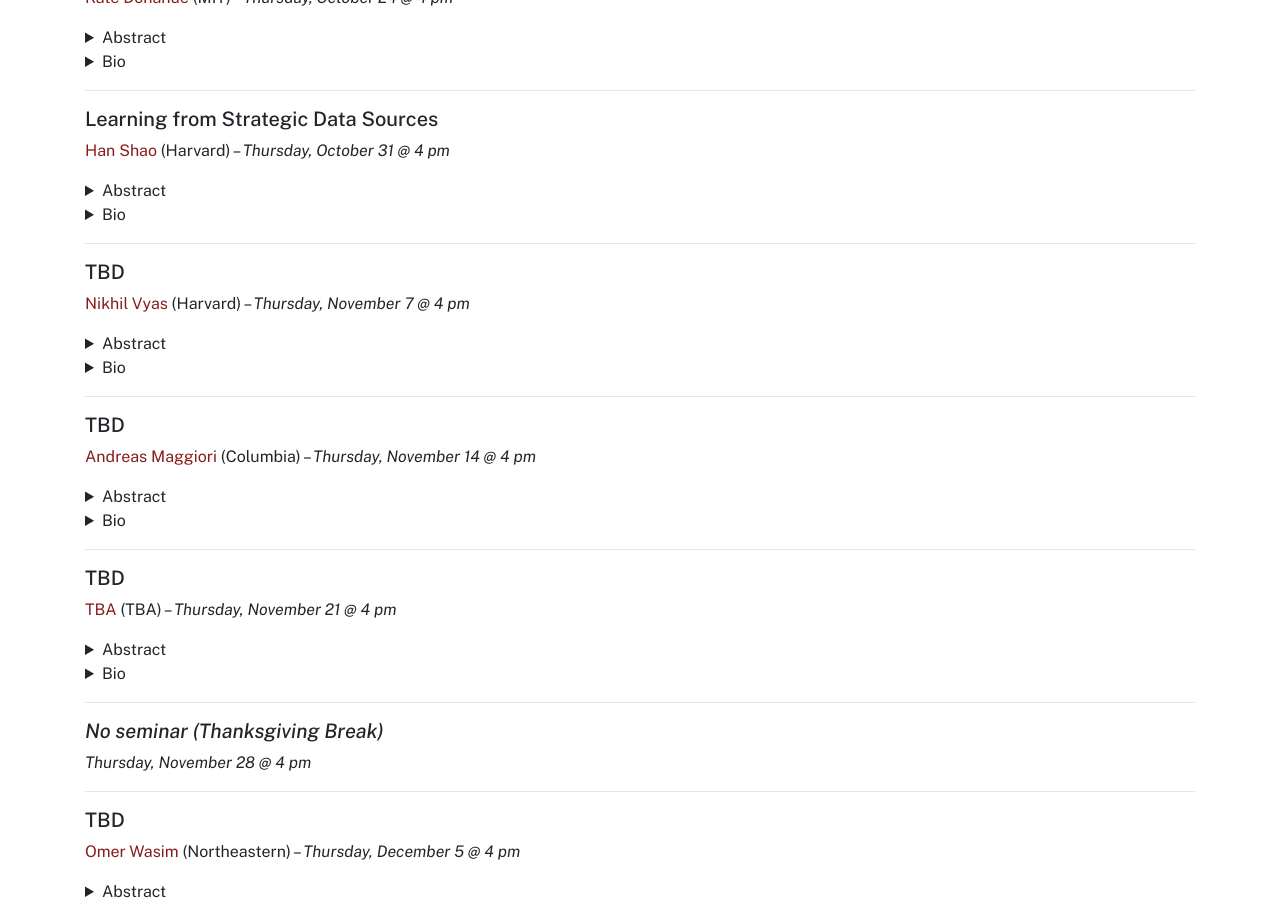
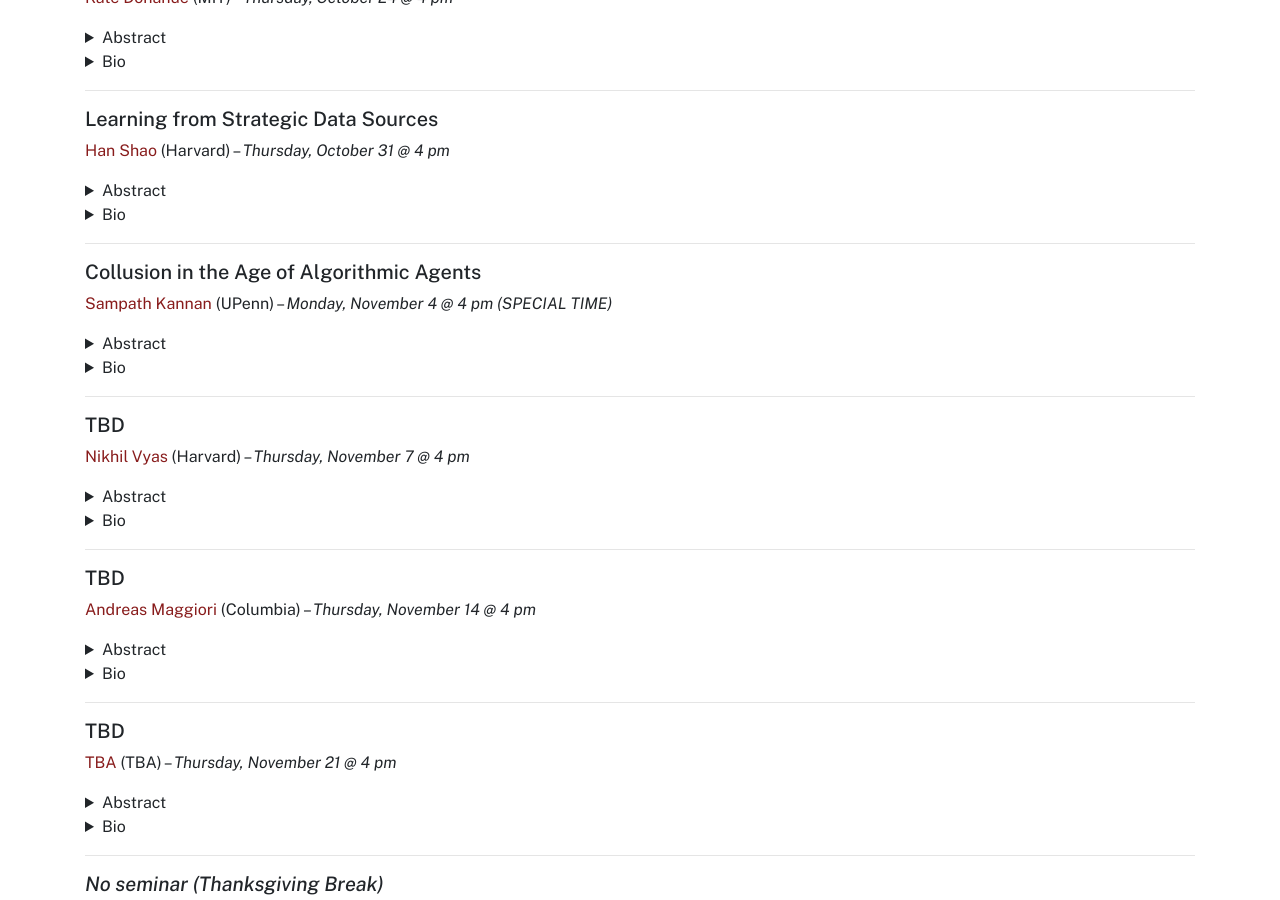
Before and after one commit to umass-theory/umass-theory.github.io, a Jekyll site: the page built from seminar.md, in a window 1280 px wide and 900 px high, scrolled down 1726 px. Built offline with Jekyll 4.4.1, drawn with Linux system fonts in a browser that asks for light colours.

Commit message:
Update seminar.md

```diff
--- a/seminar.md
+++ b/seminar.md
@@ -181,6 +181,30 @@
 
 <hr>
 
+##### Collusion in the Age of Algorithmic Agents
+
+[Sampath Kannan](https://www.cis.upenn.edu/~kannan/) (UPenn) --  *Monday, November 4 @ 4 pm (SPECIAL TIME)*
+<details markdown="1">
+<summary>Abstract</summary>
+
+Fair competition demands that sellers do not collude with each other in setting prices. But what does this mean? Prior work has shown that two sellers  can set supra-competitive prices and gain supra-competitive revenue by either encoding threats in their behavior, or by not optimizing their own payoffs. Moreover, reinforcement learning algorithms can learn such threat strategies on their own.
+
+Here we show that supra-competitive prices can arise in seemingly innocuous settings, when no threats are being encoded, and each agent is playing optimally. In our model each of the two agents sets a price for a good at each point in time, and the agent setting the lower price sells the good. We show that if one of the agents uses a no-regret algorithm to set prices, and the other aproximately best responds, then both agents can get close to monopolistic profits, rather than the near-zero profit they should get under perfect competition. This suggests that it is non-trivial to define collusion in the age of algorithmic agents.
+
+This talk will be self-contained and introduce the bits of game theory, online learning, and economics needed for understanding it.
+
+The work is joint with Natalie Collina, Eshwar Arunachaleswaran, Aaron Roth, and Juba Ziani.
+
+</details>
+<details markdown="1">
+<summary>Bio</summary>
+
+Sampath Kannan is the associate director of the Simons Institute for the Theory of Computing and the Henry Salvatori Professor in the Department of Computer and Information Science at the University of Pennsylvania. His research interests are in the areas of Algorithmic Fairness, Combinatorial Algorithms, Program Reliability, Streaming Computation, and Computational Biology. Sampath served as Associate Dean for Academics in the School of Engineering and Applied Science at Penn between 2006 and 2008 and as Division Director for the Computing and Communication Foundations Division at the National Science Foundation from 2008 to 2010. He served as Associate Director for Theoretical Computer Science at the Simons Foundation from 2010 to 2013. He was the Chair of the Computer and Information Science Department at Penn between 2013 and 2018. He is a Fellow of the ACM, and the recipient of the ACM SIGACT Distinguished Service Award. He is also a Fellow of the American Association for the Advancement of Science.
+
+</details>
+
+<hr>
+
 ##### TBD
 
 [Nikhil Vyas](https://nikhilvyas.github.io) (Harvard) --  *Thursday, November 7 @ 4 pm*
```
